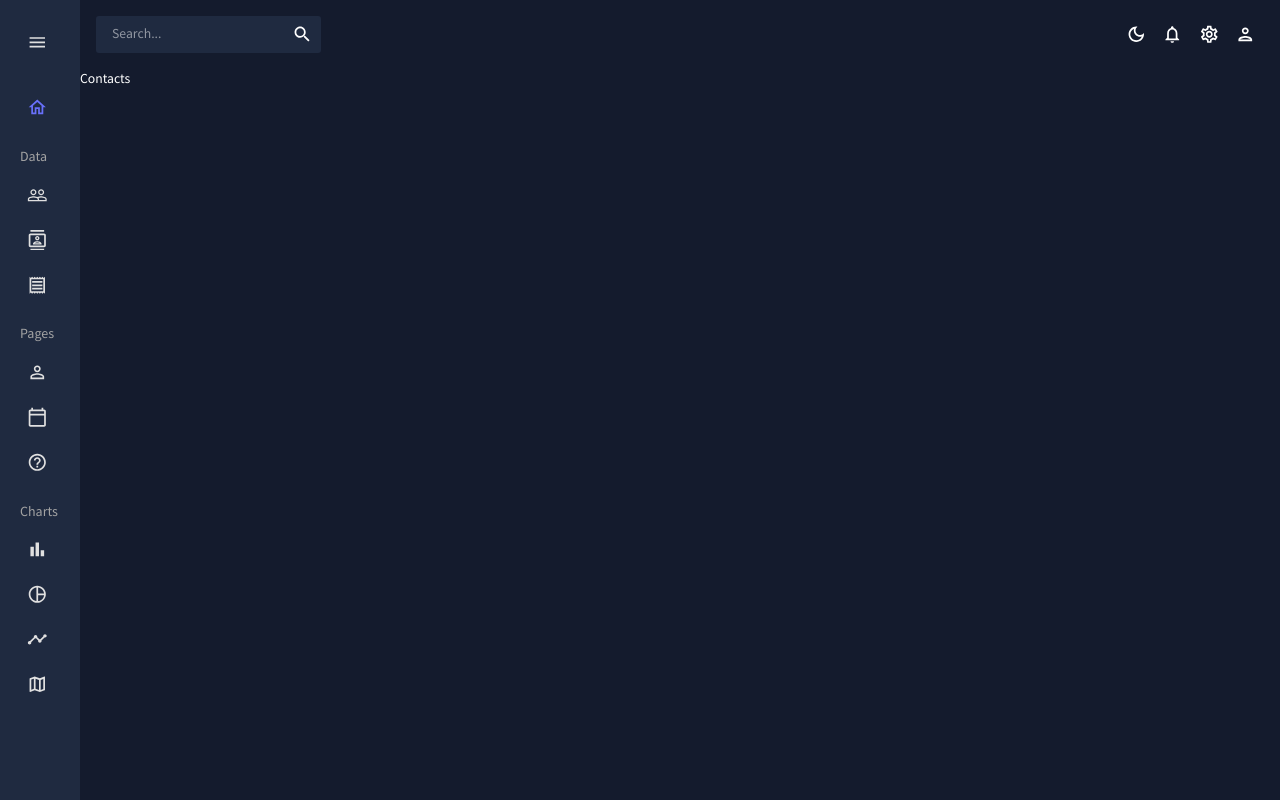
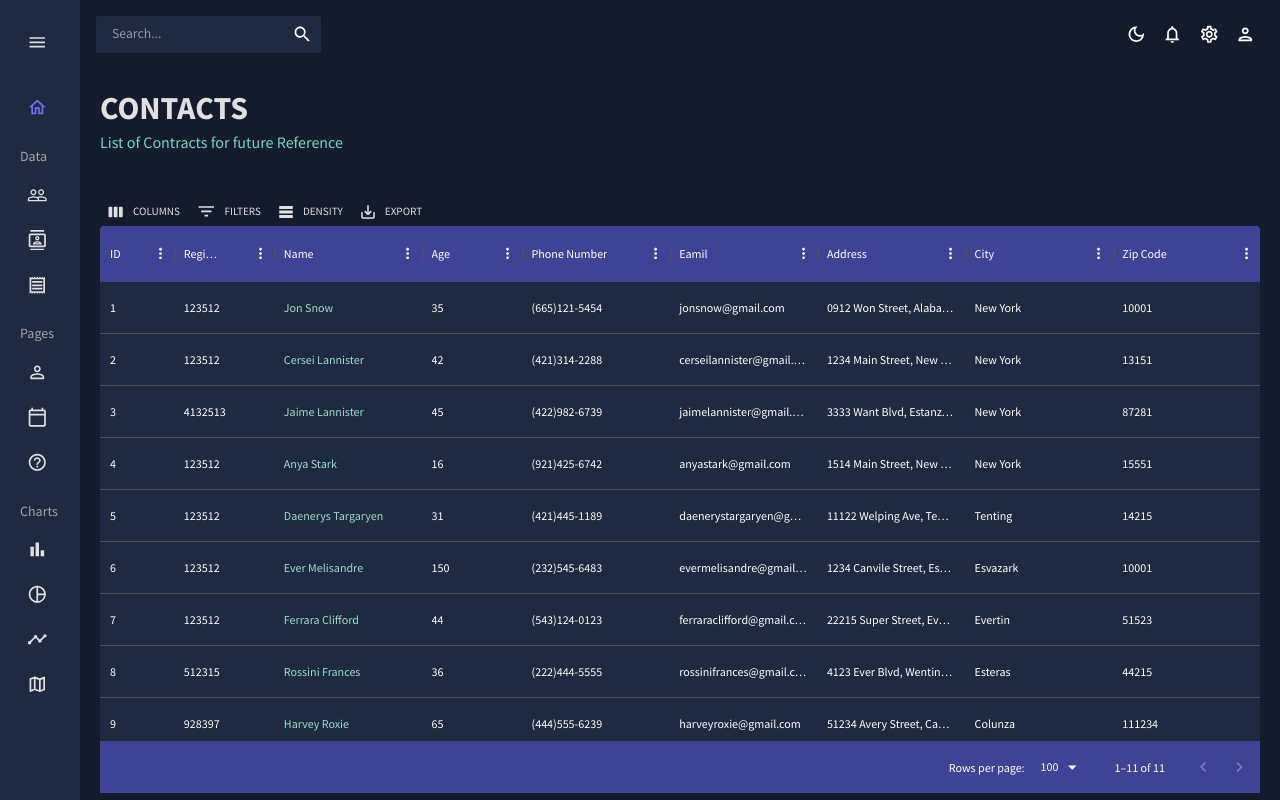
Before and after one commit to thientantran/MUI_2, a React (Vite) app: page /contacts in a window 1280 px wide. Built offline with nearby package versions, Linux system fonts and the light colour scheme.

Commit message:
Data grid for contracts page

```diff
--- a/src/scenes/Contacts.jsx
+++ b/src/scenes/Contacts.jsx
@@ -1,5 +1,80 @@
+import { Box, useTheme } from "@mui/material";
+import { DataGrid, GridToolbar } from "@mui/x-data-grid";
 import React from "react";
 
+import Header from "../components/Header";
+import { mockDataContacts } from "../data/mockData";
+import { tokens } from "../theme";
+
 export default function Contacts() {
-  return <div>Contacts</div>;
+  const theme = useTheme();
+  const colors = tokens(theme.palette.mode);
+  const columns = [
+    { field: "id", headerName: "ID", flex: 0.5 },
+    { field: "registrarId", headerName: "Registrar ID" },
+    {
+      field: "name",
+      headerName: "Name",
+      flex: 1,
+      cellClassName: "name-column--cell",
+    },
+    {
+      field: "age",
+      headerName: "Age",
+      type: "number",
+      headerAlign: "left",
+      align: "left",
+    },
+    { field: "phone", headerName: "Phone Number", flex: 1 },
+    { field: "email", headerName: "Eamil", flex: 1 },
+    { field: "address", headerName: "Address", flex: 1 },
+    { field: "city", headerName: "City", flex: 1 },
+    { field: "zipCode", headerName: "Zip Code", flex: 1 },
+  ];
+  return (
+    <Box m="20px">
+      <Header
+        title="CONTACTS"
+        subtitle="List of Contracts for future Reference"
+      />
+      <Box
+        m="40px 0 0 0"
+        height="75vh"
+        sx={{
+          "& .MuiDataGrid-root": {
+            border: "none",
+          },
+          "& .MuiDataGrid-cell": {
+            borderBottom: "none",
+          },
+          "& .name-column--cell": {
+            color: colors.greenAccent[300],
+          },
+          "& .MuiDataGrid-columnHeaders": {
+            backgroundColor: colors.blueAccent[700],
+            borderBottom: "none",
+          },
+          "& .MuiDataGrid-virtualScroller": {
+            backgroundColor: colors.primary[400],
+          },
+          "& .MuiDataGrid-footerContainer": {
+            borderTop: "none",
+            backgroundColor: colors.blueAccent[700],
+          },
+          "& .MuiCheckbox-root": {
+            color: `${colors.greenAccent[200]} !important`,
+          },
+          "& .MuiDataGrid-toolbarContainer .MuiButton-text": {
+            color: `${colors.grey[100]} !important`,
+          },
+        }}
+      >
+        <DataGrid
+          rows={mockDataContacts}
+          columns={columns}
+          slots={{ toolbar: GridToolbar }}
+        />
+      </Box>
+    </Box>
+  );
 }
```
